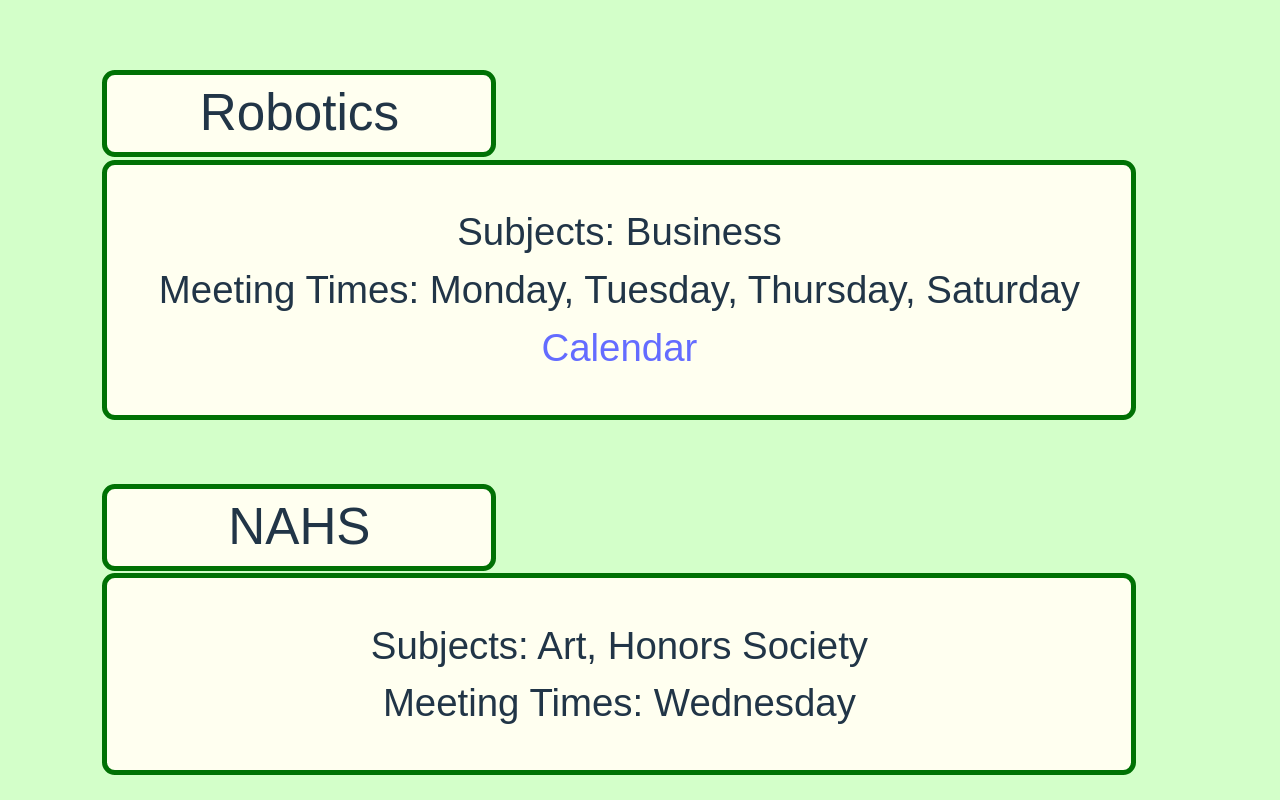
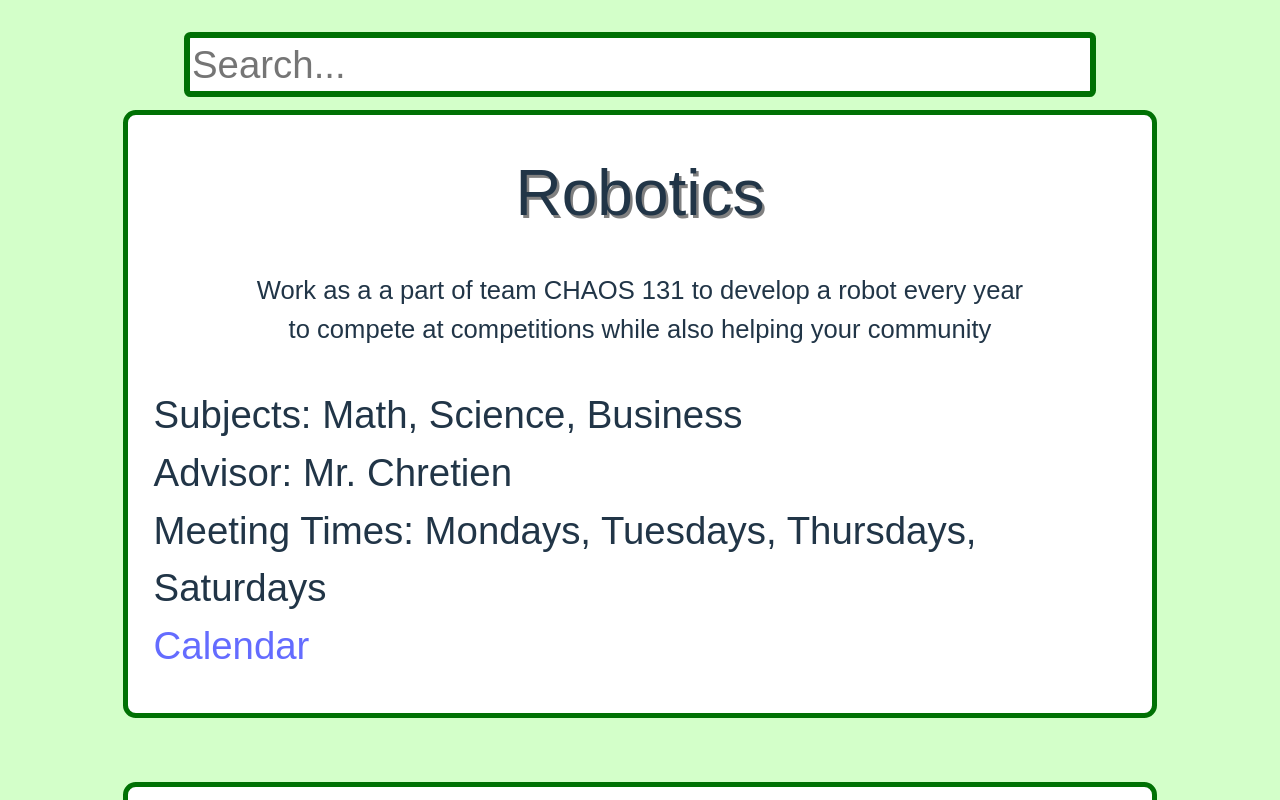
Before and after one commit to NinjaBuilderPro/CHS-Club-App, a React (Vite) app: page / in a window 1280 px wide. Both pictures are taken after a click on the button "Start". Shown: the top 800 px of the page. Built offline with nearby package versions, Linux system fonts and the light colour scheme.

Commit message:
Added search bar and more ui changes

```diff
--- a/src/components/ClubComponent.tsx
+++ b/src/components/ClubComponent.tsx
@@ -1,49 +1,48 @@
 interface ClubProps{
     title: string
+    description: string
     subjects: string
+    advisor: string
     meetingTime: string
     calendar: string
 }
-var hasCalendar = true;
-const ClubComponent = ({title: title, subjects, meetingTime, calendar}: ClubProps) => {
+const ClubComponent = ({title, description, subjects, advisor, meetingTime, calendar}: ClubProps) => {
 return (
     <div className="ClubComponent" style={{
+        fontSize: "2vw",
+        border: "0.4vi solid rgb(0, 113, 4)",
+        borderRadius: "1vw",
         position: "relative",
-            width: "84vi",
-            top: "3vi",
-            height: `calc(22.8vi + ${hasCalendar ? "0vi" : "4.5vi"})`
-        }}>
-            <div style={{
-                fontSize: "4vi",
-                border: "0.4vi solid rgb(0, 113, 4)",
-                borderRadius: "1vi",
-                position: "absolute",
-                minWidth: "30vi",
-                backgroundColor: "ivory",
-                height: "6vi",
+        width: "80vw",
+        // top: "7vi",
+        backgroundColor: "white",
         fontFamily: "Arial"
     }}>
+        <h1 style={{
+            fontSize: "5vi",
+            fontWeight: "normal",
+            textShadow: "0.2vw 0.2vw gray",
+            textAlign: "center",
+        }}>
             {title}
-            </div>
-            <div className="ClubInfo" style={{
-                fontSize: "2vi",
-                border: "0.4vi solid rgb(0, 113, 4)",
-                borderRadius: "1vi",
-                position: "absolute",
-                width: "80vi",
-                top: "7vi",
-                backgroundColor: "ivory",
-                fontFamily: "Arial"
+        </h1>
+        <p style={{
+            textAlign: "center",
+            justifySelf: "center",
+            maxWidth: "60vw"
         }}>
+            {description}
+        </p>
         <p style={{
-                    fontSize: "3vi"
+            fontSize: "3vw",
+            textAlign: "left",
+            paddingLeft: "2vw"
         }}>
             Subjects: {subjects}<br/>
+            Advisor: {advisor}<br/>
             Meeting Times: {meetingTime}<br/>
-                    {calendar=="" ? null : <a href={calendar}>Calendar</a>}
-                    {calendar=="" ? hasCalendar = true : hasCalendar = false}
+            {calendar=="" ? null : <a href={calendar} target="blank">Calendar</a>}
         </p>
-            </div>
     </div>
      );
 }
--- a/src/components/Clubs.json
+++ b/src/components/Clubs.json
@@ -2,36 +2,46 @@
     {
         "id":  "1",
         "title": "Robotics",
-        "subjects": "Business",
-        "meetingTime":  "Monday, Tuesday, Thursday, Saturday",
+        "description": "Work as a a part of team CHAOS 131 to develop a robot every year to compete at competitions while also helping your community",
+        "subjects": ["Math", "Science", "Business"],
+        "Advisor": "Mr. Chretien",
+        "meetingTime":  ["Mondays", "Tuesdays", "Thursdays", "Saturdays"],
         "calendar": "https://www.chaos131.com/news/calendar"
     },
     {
         "id": "2",
         "title": "NAHS",
-        "subjects": "Art, Honors Society",
-        "meetingTime": "Wednesday",
+        "description": "I don't know much about this club",
+        "subjects": ["Art", "Honors Society"],
+        "Advisor": "Idk",
+        "meetingTime": ["Wednesday"],
         "calendar": ""
     },
     {
         "id": "3",
         "title": "DECA",
-        "subjects": "Business",
-        "meetingTime": "Monday",
+        "description": "Learn about business by picking a business related topic, learning about it, and competing through roleplaying business scenarios and completing an exam",
+        "subjects": ["Business"],
+        "Advisor": "Miss Fontaine",
+        "meetingTime": ["Monday"],
         "calendar": "https://calendar.google.com/calendar/embed?src=c_classroom279dec35%40group.calendar.google.com&ctz=America%2FNew_York"
     },
     {
         "id": "4",
         "title": "Tri-M",
-        "subjects": "Music, Honors Society",
-        "meetingTime": "Thursday",
+        "description": "Lowkey u kinda do nothing",
+        "subjects": ["Music", "Honors Society"],
+        "Advisor": "Mrs. Redmond",
+        "meetingTime": ["Thursday"],
         "calendar": ""
     },
     {
         "id": "5",
         "title": "Key Club",
-        "subjects": "Service",
-        "meetingTime": "Wednesday",
+        "description": "Help out around your commmunity with many different service opportunities",
+        "subjects": ["Service"] ,
+        "Advisor": "Mrs. St Onge",
+        "meetingTime": ["Wednesday"],
         "calendar": ""
     }
 ]
--- a/src/components/MainScreen.css
+++ b/src/components/MainScreen.css
@@ -1,6 +1,7 @@
-.MainScreen {
+.MainFlex {
     display: flex;
     align-items: center;
+    justify-content: center;
     flex-direction: column;
     gap: 5vi;
     width: 80vw;
--- a/src/components/MainScreen.tsx
+++ b/src/components/MainScreen.tsx
@@ -1,16 +1,47 @@
 import ClubComponent from "./ClubComponent";
 import "./MainScreen.css";
-import clubs from "./Clubs.json";
+import clubs from "./Clubs.json"
+import { useState } from "react";
 const MainScreen = () => {
+    const [searchInput, setSearchInput] = useState("")
+    const [search, setSearch] = useState("")
+    function printArray(arr:string[]) {
+        var arrStr = "";
+        for (let i = 0; i < arr.length; i++) {
+            if (i == 0) {
+                arrStr += arr[i];
+            } else {
+                arrStr += ", " + arr[i];
+            }
+        }
+        return arrStr;
+    }
+    function searchBool(title:string) {
+        return searchInput.toLowerCase() == title.substring(0, searchInput.length).toLowerCase() || searchInput == ""
+    }
     return (
         <div className="MainScreen">
-            {
-                clubs.map((clubs,i) => (
-                    <div key={i}>
-                        <ClubComponent title={clubs.title} subjects={clubs.subjects} meetingTime={clubs.meetingTime} calendar={clubs.calendar}/>
-                    </div>
-                ))
-            }
+            <input onKeyDown={(e) => {
+                if (e.key === "Enter") {
+                    setSearchInput(search)
+                }
+            }} onChange={(e) => setSearch(e.target.value)} type="text" placeholder="Search..." style={{
+                width: "70vw",
+                height: "4vw",
+                border: "0.5vw solid rgb(0, 113, 4)",
+                borderRadius: "0.5vw",
+                fontSize: "3vw",
+            }}/>
+            <div style={{height:  "1vw"}}/>
+            <div className="MainFlex">
+                {
+                    clubs.filter((element) => searchBool(element.title)).map((clubs,i) => (
+                        <div key={i}>
+                            <ClubComponent title={clubs.title} description={clubs.description} subjects={printArray(clubs.subjects)} advisor = {clubs.Advisor} meetingTime={printArray(clubs.meetingTime)} calendar={clubs.calendar}/>
+                        </div>
+                    ))
+                }
+            </div>
         </div>
     );
 }
--- a/src/components/Title.tsx
+++ b/src/components/Title.tsx
@@ -1,5 +1,4 @@
 const Title = () => {
-  var hello = "yo bro"
   return (
     <div className="Title">
       <h1 style =
@@ -10,10 +9,10 @@
         CHS Club Finder
         </h1>
       <h2 style={{
-          color: "lightGreen",
+        color: "green",
         fontSize: "2.4vw"
       }}>
-          This is my app that I'm making for central highschool
+        A web app to find a club a CHS
       </h2>
     </div>
   );
```
Lines whose indentation alone changed are shown as unchanged.
